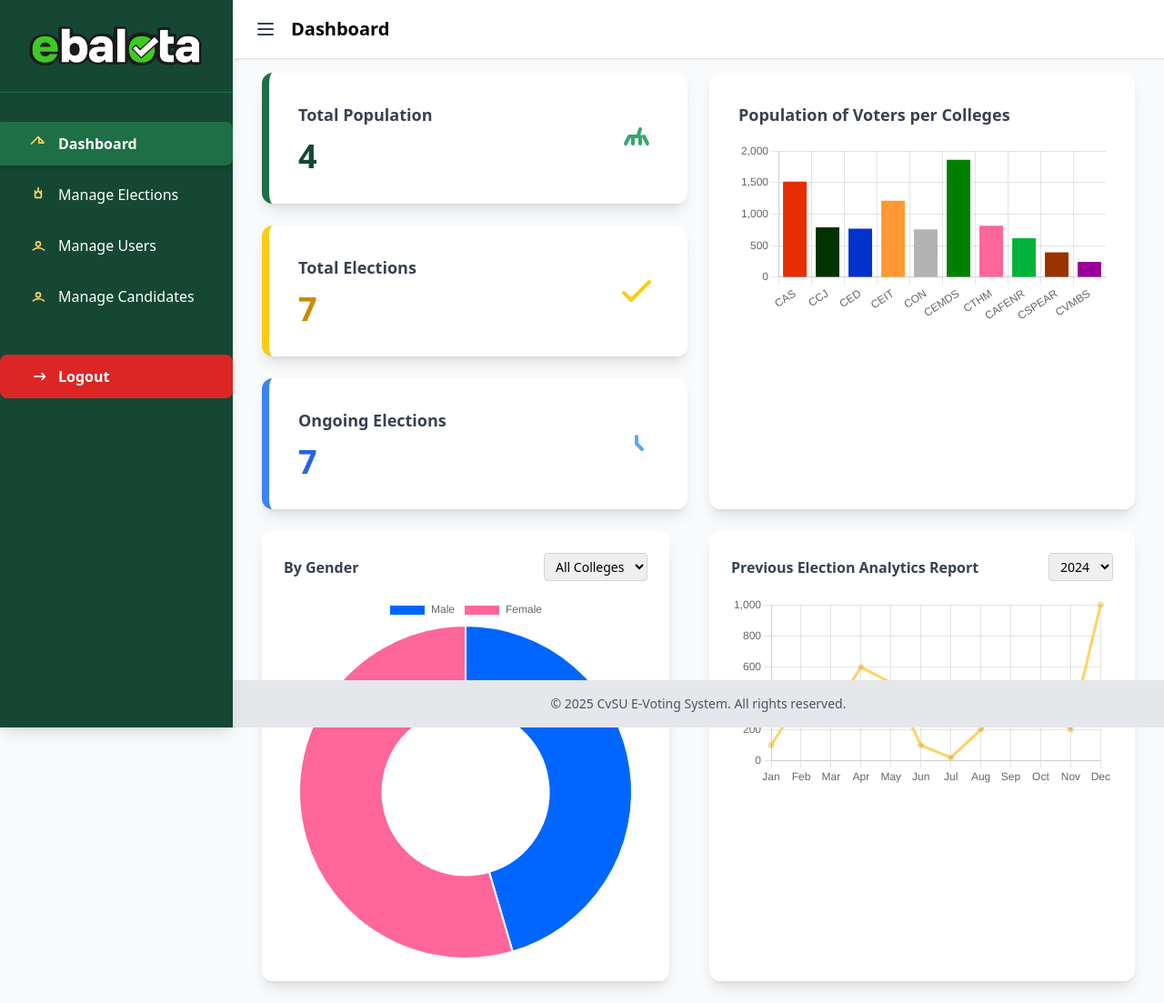
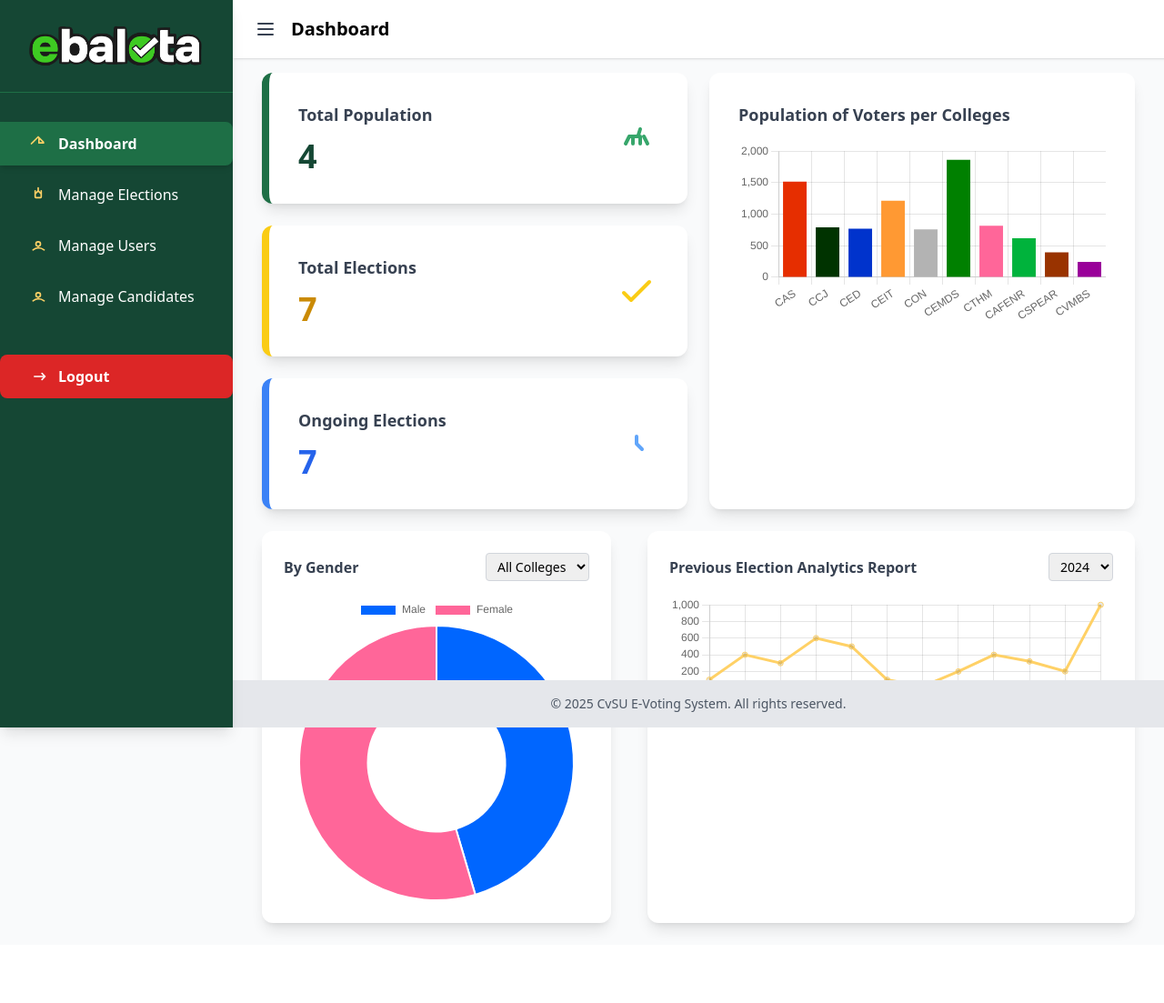
Before and after one commit to swgyzam/ebalota, a PHP site: page /ebalota/admin_dashboard.php in a window 1280 px wide. Shown: the whole page at 91% size. After the commit the page ends 1027 px from the top, so only its background shows below. Run offline with PHP 8.4, Linux system fonts and the light colour scheme; a user stored in the database is signed in; data comes from the database, SQL or seed files in the repository; some libraries are stand-ins or nearby versions.

Commit message:
done fixing the layout

```diff
--- a/admin_dashboard.php
+++ b/admin_dashboard.php
@@ -143,8 +143,9 @@ $pdo->query("UPDATE elections SET status = 'upcoming' WHERE start_datetime > '$n
 
   </div>
 
-  <div class="grid grid-cols-1 md:grid-cols-2 gap-6 mb-6">
-    <div class="bg-white p-6 rounded-xl shadow-lg max-w-md">
+  <div class="flex flex-col lg:flex-row gap-10 mb-6">
+  <!-- By Gender Chart -->
+  <div class="bg-white p-6 rounded-xl shadow-lg w-full lg:max-w-sm">
     <div class="flex justify-between items-center mb-4">
       <h2 class="font-semibold text-gray-700">By Gender</h2>
       <select class="border border-gray-300 rounded px-2 py-1 text-sm">
@@ -152,21 +153,20 @@ $pdo->query("UPDATE elections SET status = 'upcoming' WHERE start_datetime > '$n
         <option>CAS</option>
         <option>CCJ</option>
         <option>CED</option>
-        <option>CEITtion>
+        <option>CEIT</option>
         <option>CON</option>
         <option>CEMDS</option>
         <option>CHTM</option>
         <option>CAFENR</option>
         <option>CSPEAR</option>
         <option>CVMBS</option>
-        <!-- add more -->
       </select>
     </div>
-    <canvas id="genderChart" height="200"></canvas>
+    <canvas id="genderChart" height="900"></canvas>
   </div>
-    <!-- Analytics -->
-     <!-- Line Chart: Previous Election Analytics -->
-    <div class="bg-white p-6 rounded-xl shadow-lg">
+
+  <!-- Previous Election Analytics Chart -->
+  <div class="bg-white p-6 rounded-xl shadow-lg flex-1">
     <div class="flex justify-between items-center mb-4">
       <h2 class="font-semibold text-gray-700">Previous Election Analytics Report</h2>
       <select class="border border-gray-300 rounded px-2 py-1 text-sm">
@@ -174,11 +174,10 @@ $pdo->query("UPDATE elections SET status = 'upcoming' WHERE start_datetime > '$n
         <option value="2025">2025</option>
       </select>
     </div>
-      <canvas id="analyticsChart" height="150"></canvas>
+    <canvas id="analyticsChart" height="80"></canvas>
   </div>
 </div>
-  </div>
-</main>
+
 
       <?php include 'footer.php'; ?>
 
```
Lines whose indentation alone changed are shown as unchanged.
